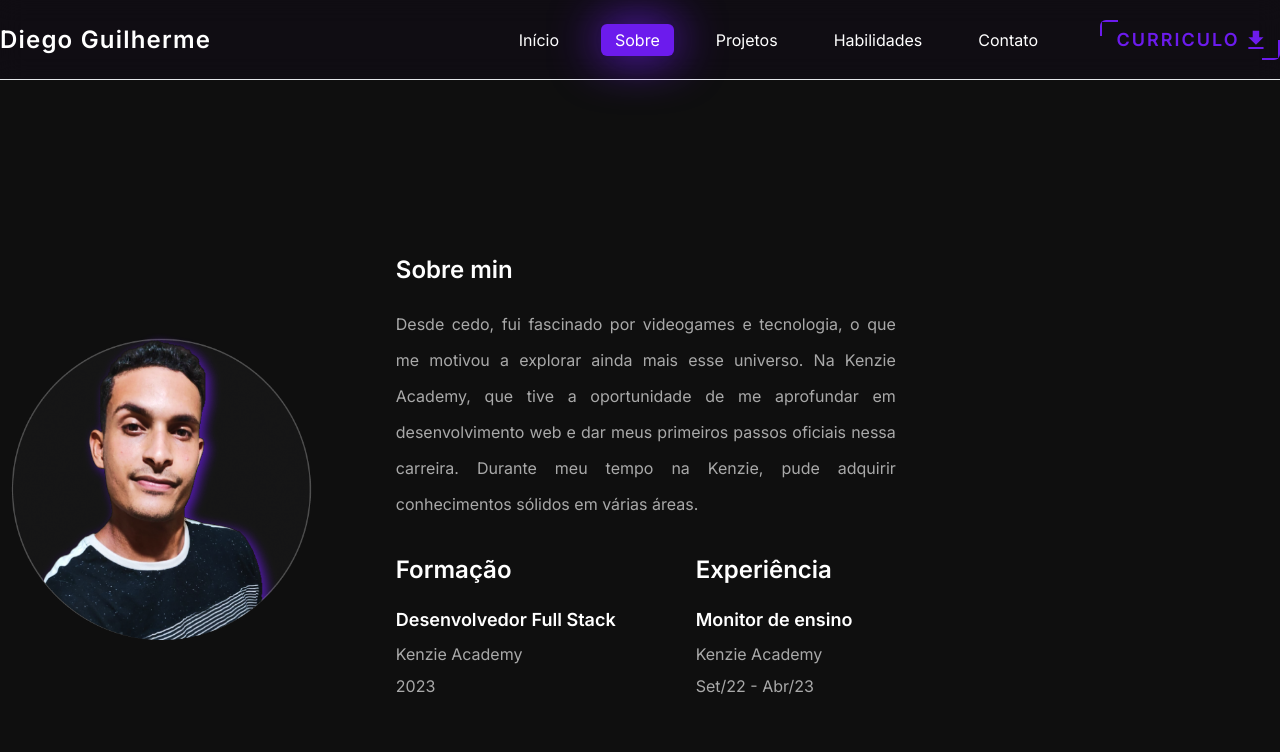
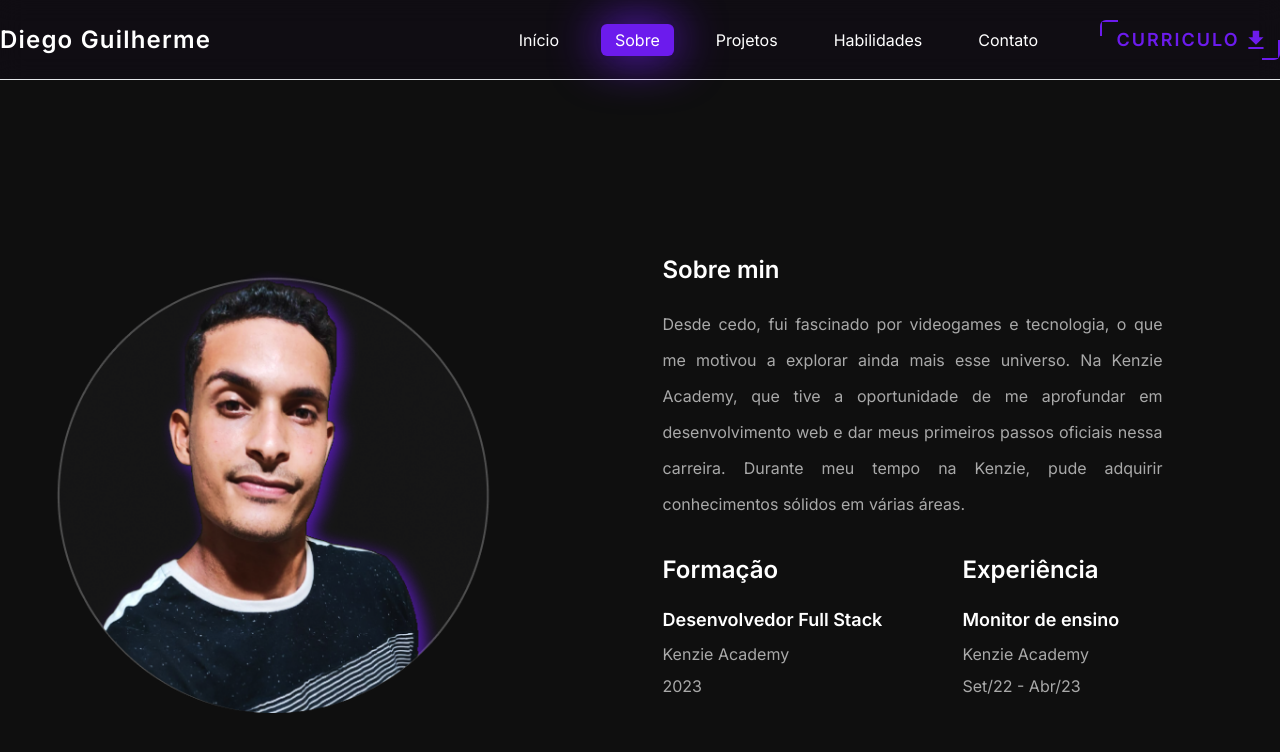
Before and after one commit to diegoguilhermeDS/portifolio, a Next.js app: page /about in a window 1280 px wide. Shown: the top 752 px of the page. Built offline with nearby package versions, Linux system fonts and the light colour scheme.

Commit message:
fix: about section styled

```diff
--- a/src/pages/about/index.tsx
+++ b/src/pages/about/index.tsx
@@ -13,7 +13,7 @@ export default function about() {
           height="444"
         />
       </section>
-      <section className="w-full flex flex-col gap-12 md:gap-8">
+      <section className="w-full max-w-[566px] flex flex-col gap-12 md:gap-8">
         <div className="flex flex-col gap-5">
           <h2 className="text-2xl font-semibold">Sobre min</h2>
           <p className="text-base font-normal text-brand-200 leading-9 text-justify max-w-[500px] w-full">
```
